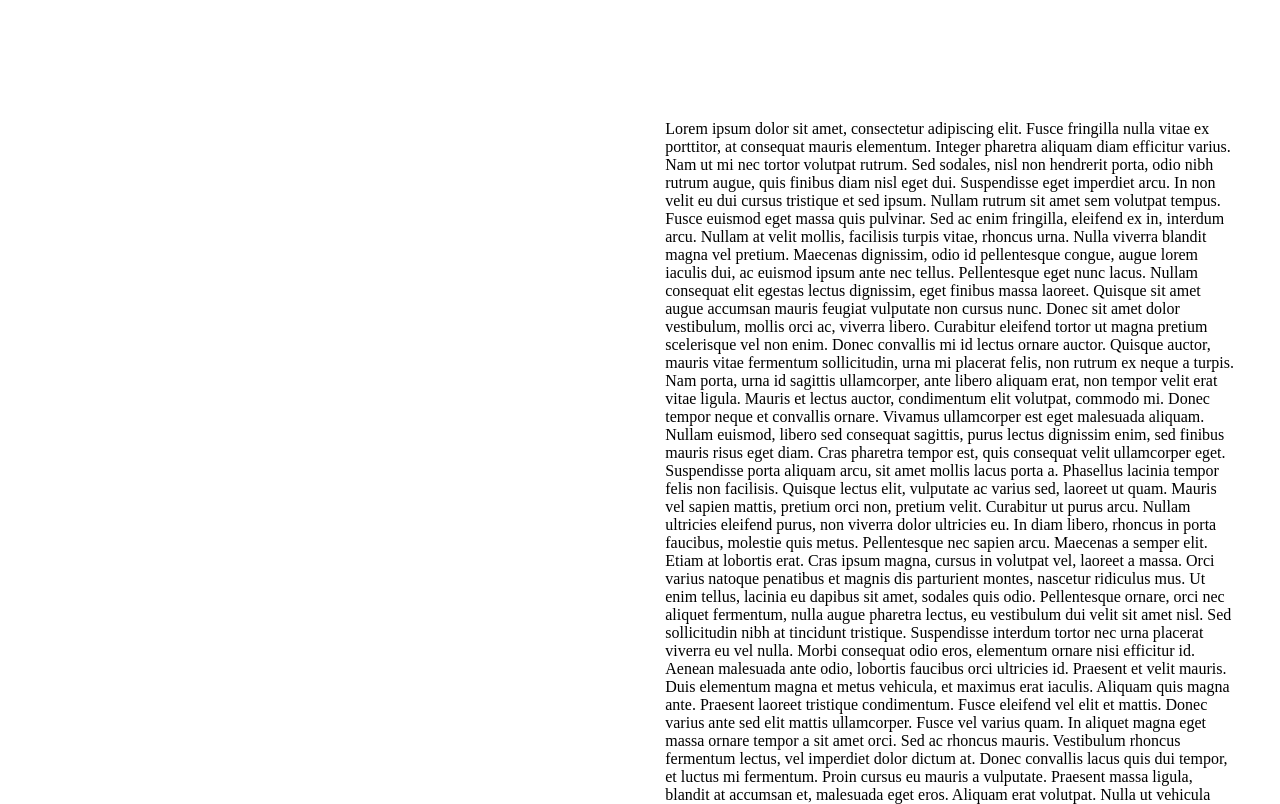
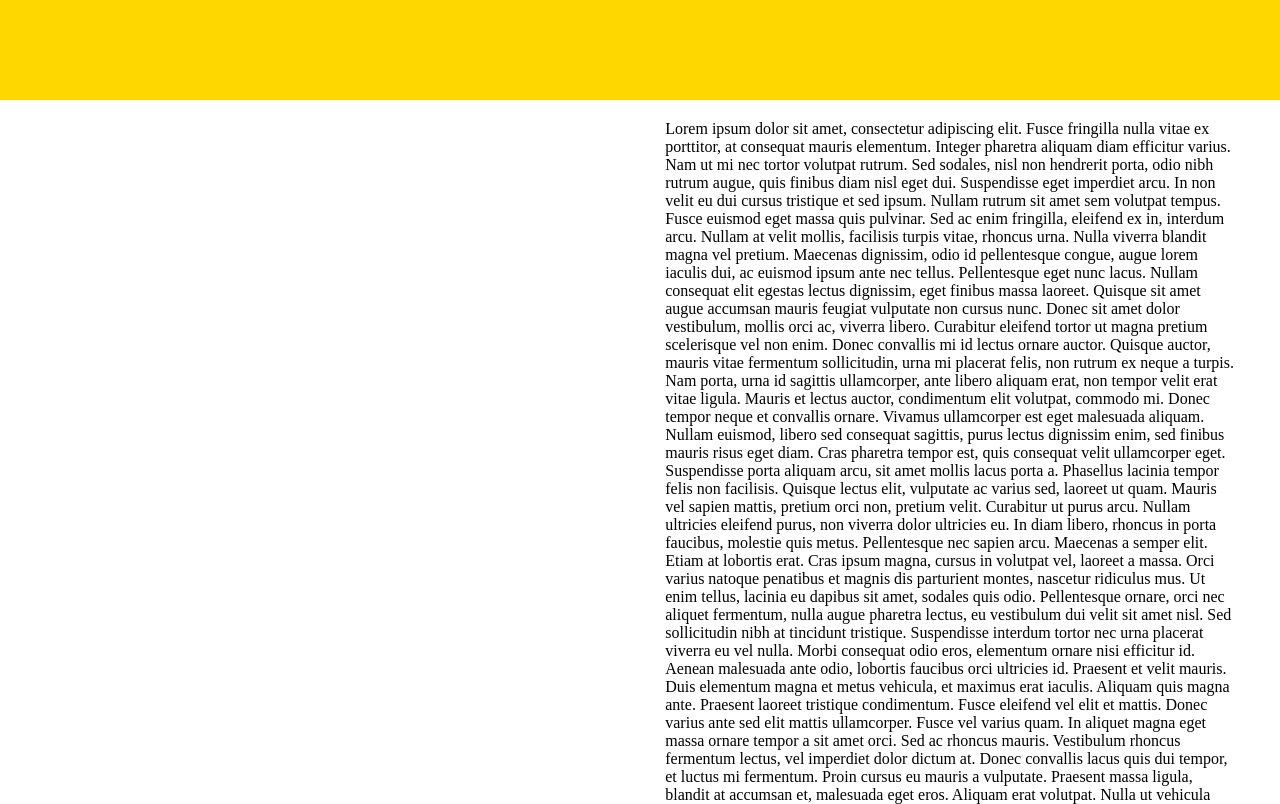
Before and after one commit to johnkaramchand/showoff, a plain HTML site: page index.html in a window 1280 px wide. Shown: the top 804 px of the page. Drawn offline with nearby package versions, Linux system fonts and the light colour scheme; a script that the page names is missing.

Commit message:
basic intergration done @sheetal add content design

```diff
--- a/css/main.css
+++ b/css/main.css
@@ -1,6 +1,14 @@
+header{
+    position:fixed;
+    width:100%;
+    top:0;left:0;
+    height:100px;
+    background:gold;
+}
+
   #left {
     position: fixed;
-    top: 0px;
+    top: 100px;
     left: 0px;
     width: 40%;
   }
--- a/index.html
+++ b/index.html
@@ -23,7 +23,7 @@
 </head>
 
 <body>
-
+  <header></header>
   <div id="left">
    <canvas id="john"></canvas>
  </div>
```
